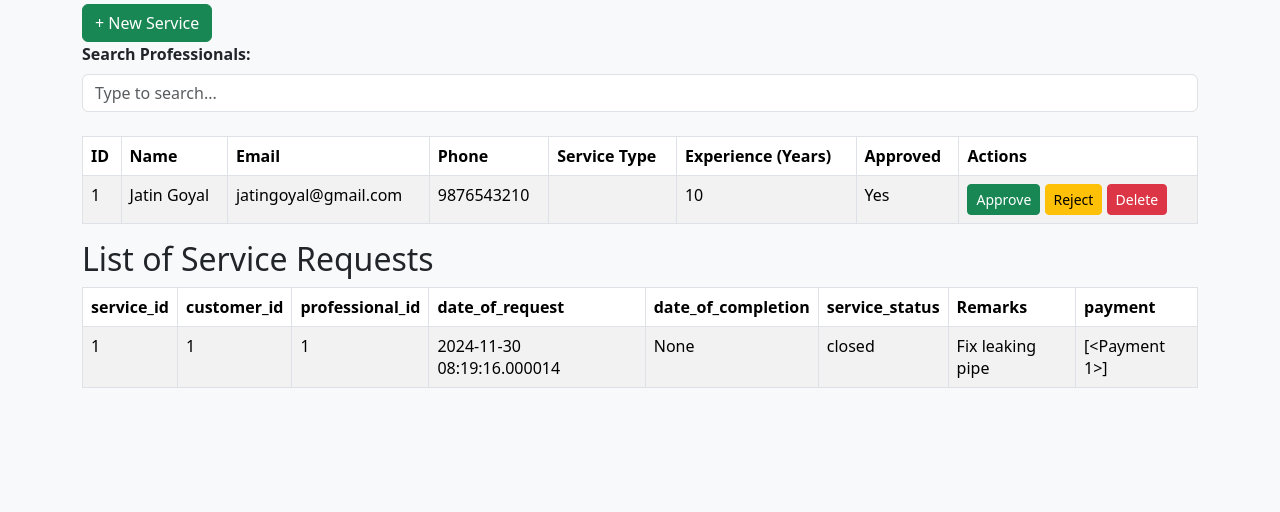
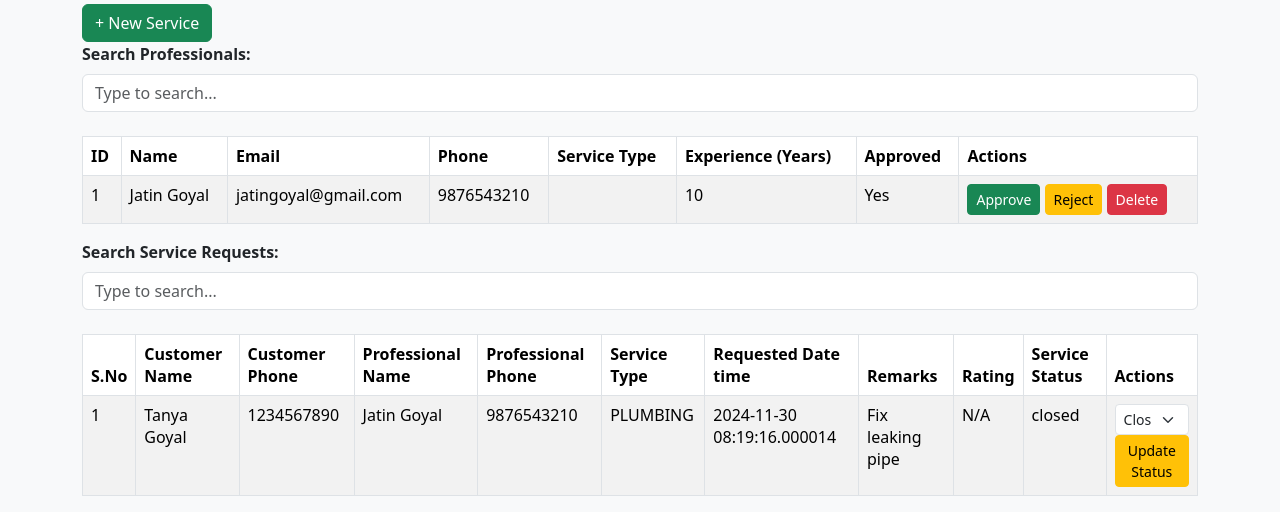
Before and after one commit to 21f2000735/household-service, a Flask app: page /admin/home in a window 1280 px wide. Shown: the part 311-823 px from the top of the page. Before the commit the page ends 699 px from the top, so only its background shows below. Run offline with Flask 3, Linux system fonts and the light colour scheme; some libraries are stand-ins or nearby versions.

Commit message:
admin search

```diff
--- a/routes.py
+++ b/routes.py
@@ -68,12 +68,13 @@
     professionals = ServiceProfessional.query.all()
     services = Service.query.all()
     service_requests = ServiceRequest.query.all()
+    enriched_service_requests = enrich_service_requests(service_requests, None, create_id_mappings())
 
     return render_template(
         'admin/home.html',
         professionals=professionals,
         services=services,
-        service_requests=service_requests
+        service_requests=enriched_service_requests
     )
 
 def create_id_mappings():
--- a/templates/admin/home.html
+++ b/templates/admin/home.html
@@ -99,38 +99,10 @@
         <!-- Include the admin_professionals.html Section -->
     {% include 'admin_professionals.html' %}
 
-        <!-- Service Requests Table -->
-        <h2>List of Service Requests</h2>
-        <div class="table-responsive">
-            <table class="table table-bordered table-striped">
-                <thead>
-                    <tr>
-                        <th>service_id</th>
-                        <th>customer_id</th>
-                        <th>professional_id</th>
-                        <th>date_of_request</th>
-                        <th>date_of_completion</th>
-                        <th>service_status</th>
-                        <th>Remarks</th>
-                        <th>payment</th>
-                    </tr>
-                </thead>
-                <tbody>
-                    {% for request in service_requests %}
-                        <tr>
-                            <td>{{ request.service_id }}</td>
-                            <td>{{ request.customer_id }}</td>
-                            <td>{{ request.professional_id}}</td>
-                            <td>{{ request.date_of_request  }}</td>
-                            <td>{{ request.date_of_completion }}</td>
-                            <td>{{ request.service_status }}</td>
-                            <td>{{ request.remarks }}</td>
-                            <td>{{ request.payment }}</td>
-                        </tr>
-                    {% endfor %}
-                </tbody>
-            </table>
-        </div>
+            <!-- Include the service request  Section -->
+            {% include 'admin_service_requests.html' %}
+
+
 
     </div>
 
--- a/templates/admin_professionals.html
+++ b/templates/admin_professionals.html
@@ -1,8 +1,11 @@
-<!-- Space and Search Box -->
+
+<!-- Space and Search Box for Professionals -->
 <div class="mb-4">
-    <label for="searchInput" class="form-label"><strong>Search Professionals:</strong></label>
-    <input type="text" id="searchInput" class="form-control" placeholder="Type to search...">
+    <label for="searchInputProfessionals" class="form-label"><strong>Search Professionals:</strong></label>
+    <input type="text" id="searchInputProfessionals" class="form-control" placeholder="Type to search...">
 </div>
+
+<!-- Professionals Table -->
 <div class="table-responsive">
     <table class="table table-bordered table-striped" id="professionalsTable">
         <thead>
@@ -52,10 +55,11 @@
 </div>
 
 <script>
-    // Script to handle search functionality
-    document.getElementById('searchInput').addEventListener('input', function () {
+
+    // Script to handle search for Professionals
+    document.getElementById('searchInputProfessionals').addEventListener('input', function () {
         const searchTerm = this.value.toLowerCase(); // Get search input in lowercase
-        const rows = document.querySelectorAll('#professionalsTable tbody tr'); // Get all table rows
+        const rows = document.querySelectorAll('#professionalsTable tbody tr'); // Get all table rows for professionals
 
         rows.forEach(row => {
             // Check if any cell in the row contains the search term
--- /dev/null
+++ b/templates/admin_service_requests.html
@@ -0,0 +1,76 @@
+<!-- Space and Search Box for Service Requests -->
+<div class="mb-4">
+    <label for="searchInputRequests" class="form-label"><strong>Search Service Requests:</strong></label>
+    <input type="text" id="searchInputRequests" class="form-control" placeholder="Type to search...">
+</div>
+
+
+<!-- Service Requests Table -->
+<div class="table-responsive">
+    <table class="table table-bordered table-striped" id="serviceRequestsTable">
+        <thead>
+            <tr>
+                <th>S.No</th>
+                <th>Customer Name</th>
+                <th>Customer Phone</th>
+                <th>Professional Name</th>
+                <th>Professional Phone</th>
+                <th>Service Type</th>
+                <th>Requested Date time</th>
+                <th>Remarks</th>
+                <th>Rating</th>
+                <th>Service Status</th>
+                <th>Actions</th>
+            </tr>
+        </thead>
+        <tbody>
+            {% for request in service_requests %}
+                <tr>
+                    <td>{{ loop.index }}</td>  <!-- S.No -->
+                    <td>{{ request.customer_name }}</td>
+                    <td>{{ request.customer_phone }}</td>
+                    <td>{{ request.professional_name }}</td>
+                    <td>{{ request.professional_phone }}</td>
+                    <td>{{ request.service_name }}</td>
+                    <td>{{ request.date_of_request }}</td>
+                    <td>{{ request.remarks }}</td>
+                    <td>{{ request.service_request_rating }}</td>
+                    <td>{{ request.status }}</td>
+                    <td>
+                        <!-- Button to Change Service Status -->
+                        <form method="post" action="/service_requests/update_status" style="display:inline;">
+                            <input type="hidden" name="request_id" value="{{ request.id }}">
+                            <select name="status" class="form-select form-select-sm">
+                                <option value="requested" {% if request.status == 'requested' %}selected{% endif %}>Requested</option>
+                                <option value="assigned" {% if request.status == 'assigned' %}selected{% endif %}>Assigned</option>
+                                <option value="closed" {% if request.status == 'closed' %}selected{% endif %}>Closed</option>
+                            </select>
+                            <button class="btn btn-warning btn-sm" type="submit">Update Status</button>
+                        </form>
+                    </td>
+                </tr>
+            {% endfor %}
+        </tbody>
+    </table>
+</div>
+
+<script>
+    // Script to handle search for Service Requests
+    document.getElementById('searchInputRequests').addEventListener('input', function () {
+        const searchTerm = this.value.toLowerCase(); // Get search input in lowercase
+        const rows = document.querySelectorAll('#serviceRequestsTable tbody tr'); // Get all table rows for service requests
+
+        rows.forEach(row => {
+            // Check if any cell in the row contains the search term
+            const cells = row.querySelectorAll('td');
+            const match = Array.from(cells).some(cell =>
+                cell.textContent.toLowerCase().includes(searchTerm)
+            );
+
+            // Show row if match found, else hide it
+            row.style.display = match ? '' : 'none';
+        });
+    });
+
+
+</script>
```
Also changed, not shown: instance/db.sqlite3.
